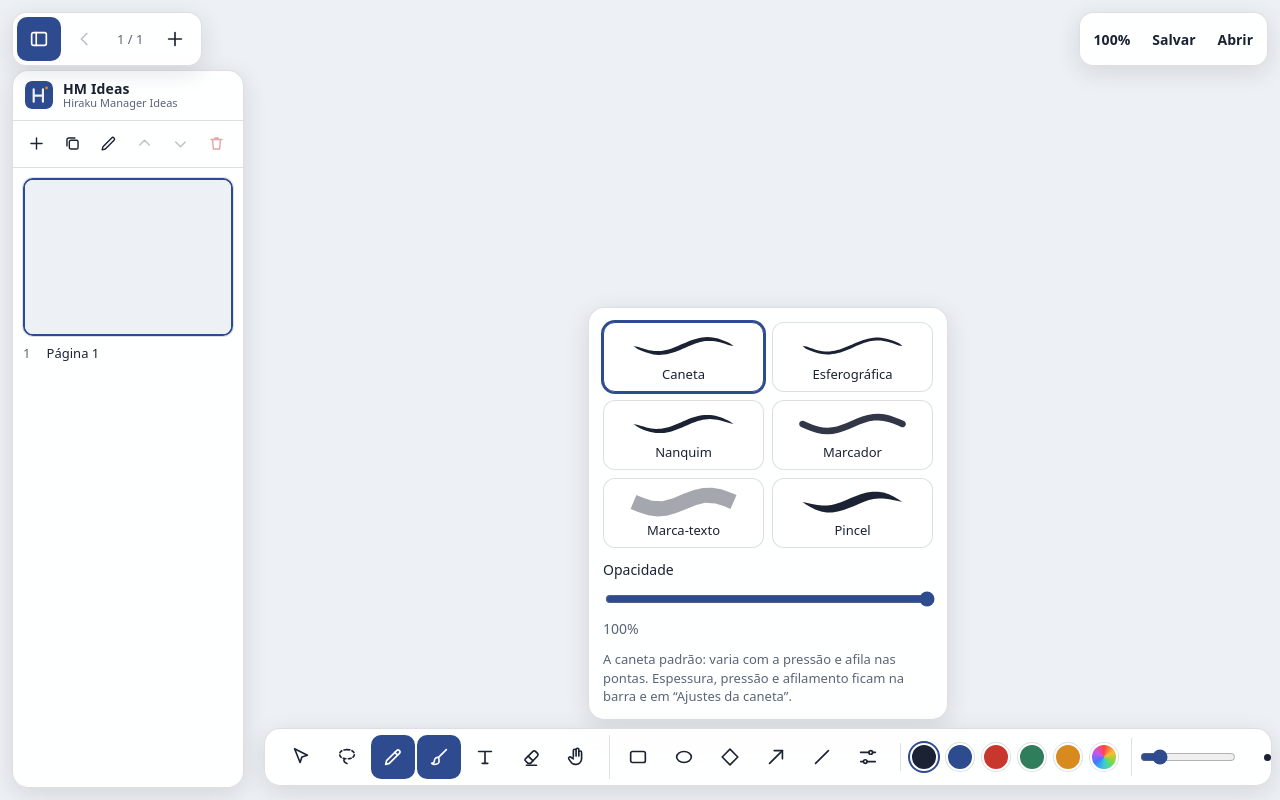
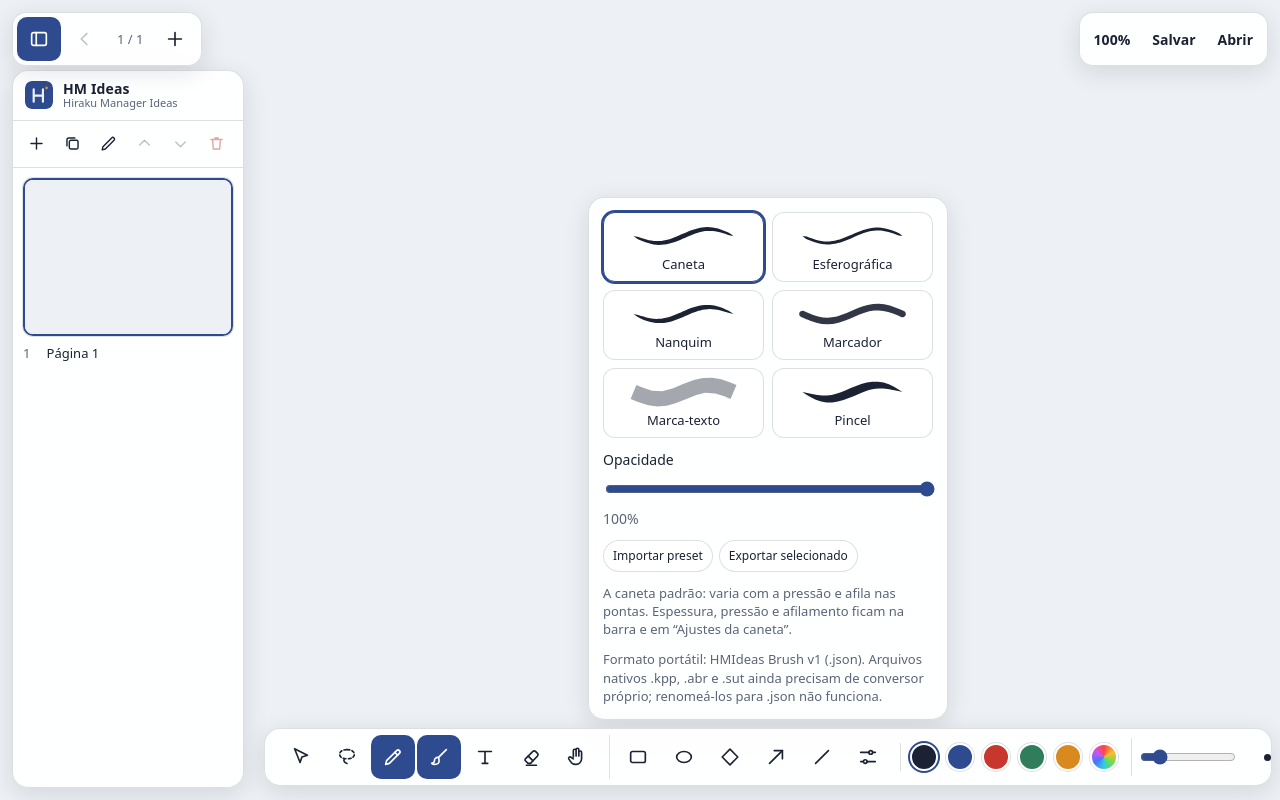
Before and after one commit to IcaropLira/HMIdeas, a React (Vite) app: page / in a window 1280 px wide. Both pictures are taken after a click on the button 439 px from the left and 757 px from the top of the page. Built offline with nearby package versions, Linux system fonts and the light colour scheme.

Commit message:
feat: import and export HMIdeas brush presets
Add validated portable brush preset JSON import/export and local persistence.

```diff
--- a/src/components/BrushPanel.tsx
+++ b/src/components/BrushPanel.tsx
@@ -1,12 +1,53 @@
-import { listBrushes, getBrush } from "../core/brushes";
+import { useEffect, useRef, useState } from "react";
+import { listBrushes, getBrush, hasBrush } from "../core/brushes";
+import { CUSTOM_BRUSH_STORAGE_KEY, importBrushes, loadCustomBrushes, parseBrushPack, serializeBrushPack, serializeBrushPreset } from "../core/brushPresets";
 import { useTool } from "../core/store";
+import { useUI } from "../core/ui";
 import { BrushPreview } from "./BrushPreview";
 
-/** Painel de pincéis: grade com pré-visualização + opacidade. */
+function downloadPreset(filename: string, content: string) {
+  const url = URL.createObjectURL(new Blob([content], { type: "application/json;charset=utf-8" }));
+  const a = document.createElement("a");
+  a.href = url;
+  a.download = filename;
+  a.click();
+  URL.revokeObjectURL(url);
+}
+
+/** Painel de pincéis: presets nativos, importados e exportação portátil. */
 export function BrushPanel() {
   const t = useTool();
+  const fileRef = useRef<HTMLInputElement>(null);
+  const [, refresh] = useState(0);
   const brushes = listBrushes();
   const current = getBrush(t.brush);
+  const custom = brushes.filter((b) => !["pen", "ballpoint", "ink", "marker", "highlighter", "brushpen"].includes(b.id));
+
+  useEffect(() => {
+    const saved = loadCustomBrushes(window.localStorage.getItem(CUSTOM_BRUSH_STORAGE_KEY));
+    if (saved.length) {
+      importBrushes(saved.filter((b) => !hasBrush(b.id)), listBrushes());
+      refresh((v) => v + 1);
+    }
+  }, []);
+
+  const saveCustom = () => {
+    const items = listBrushes().filter((b) => !["pen", "ballpoint", "ink", "marker", "highlighter", "brushpen"].includes(b.id));
+    window.localStorage.setItem(CUSTOM_BRUSH_STORAGE_KEY, JSON.stringify(items));
+  };
+
+  const importFile = async (file?: File) => {
+    if (!file) return;
+    try {
+      const incoming = parseBrushPack(await file.text());
+      const added = importBrushes(incoming, listBrushes());
+      saveCustom();
+      refresh((v) => v + 1);
+      useUI.getState().showToast(`Importado${added.length === 1 ? "" : "s"}: ${added.map((b) => b.label).join(", ")}.`);
+    } catch (err) {
+      useUI.getState().showToast(err instanceof Error ? err.message : "Não foi possível importar o preset.");
+    }
+  };
 
   return (
     <div className="panel" role="dialog" aria-label="Pincéis">
@@ -20,7 +61,7 @@ export function BrushPanel() {
             title={b.hint}
             onClick={() => {
               t.setBrush(b.id);
-              t.setTool("pen"); // escolher um pincel é querer desenhar com ele
+              t.setTool("pen");
             }}
           >
             <BrushPreview brush={b} color={t.color} width={t.width} sens={t.pressureSens} taper={t.taper} opacity={t.opacity} />
@@ -33,7 +74,14 @@ export function BrushPanel() {
         <input type="range" min={0.1} max={1} step={0.05} value={t.opacity} onChange={(e) => t.set({ opacity: +e.target.value })} />
         <output>{Math.round(t.opacity * 100)}%</output>
       </label>
+      <div className="brush-actions">
+        <button className="chip" type="button" onClick={() => fileRef.current?.click()}>Importar preset</button>
+        <button className="chip" type="button" onClick={() => downloadPreset(`${current.id}.hbrush.json`, serializeBrushPreset(current))}>Exportar selecionado</button>
+        {custom.length > 0 && <button className="chip" type="button" onClick={() => downloadPreset("hmideas-brushes.json", serializeBrushPack(custom))}>Exportar meus pincéis ({custom.length})</button>}
+        <input ref={fileRef} type="file" accept=".json,application/json" hidden onChange={(e) => { void importFile(e.target.files?.[0]); e.currentTarget.value = ""; }} />
+      </div>
       <p className="hint">{current.hint} Espessura, pressão e afilamento ficam na barra e em “Ajustes da caneta”.</p>
+      <p className="hint">Formato portátil: HMIdeas Brush v1 (.json). Arquivos nativos .kpp, .abr e .sut ainda precisam de conversor próprio; renomeá-los para .json não funciona.</p>
     </div>
   );
 }
--- /dev/null
+++ b/src/core/brushPresets.ts
@@ -0,0 +1,91 @@
+import { Brush, hasBrush, registerBrush } from "./brushes";
+
+export const BRUSH_PRESET_FORMAT = "hmideas-brush";
+export const BRUSH_PACK_FORMAT = "hmideas-brush-pack";
+export const BRUSH_PRESET_VERSION = 1;
+export const CUSTOM_BRUSH_STORAGE_KEY = "hmideas.custom-brushes.v1";
+
+export interface BrushPack {
+  format: typeof BRUSH_PACK_FORMAT;
+  version: typeof BRUSH_PRESET_VERSION;
+  brushes: Brush[];
+}
+
+const isRecord = (v: unknown): v is Record<string, unknown> =>
+  typeof v === "object" && v !== null && !Array.isArray(v);
+const isUnit = (v: unknown): v is number => typeof v === "number" && Number.isFinite(v) && v >= 0 && v <= 1;
+const isPositive = (v: unknown): v is number => typeof v === "number" && Number.isFinite(v) && v > 0 && v <= 100;
+const isColor = (v: unknown): v is string => typeof v === "string" && /^#[\da-f]{6}$/i.test(v);
+
+/** Valida um preset sem confiar no JSON importado. Rejeita tipos e valores fora da faixa. */
+export function isBrushPreset(value: unknown): value is Brush {
+  if (!isRecord(value)) return false;
+  return value.kind === "outline" &&
+    typeof value.id === "string" && /^[a-z0-9][a-z0-9_-]{0,47}$/i.test(value.id) &&
+    typeof value.label === "string" && value.label.trim().length > 0 && value.label.length <= 48 &&
+    isPositive(value.size) && isUnit(value.thinning) && isUnit(value.simThinning) &&
+    isUnit(value.smoothing) && isUnit(value.streamline) &&
+    (value.taper === null || isUnit(value.taper)) && typeof value.round === "boolean" &&
+    isUnit(value.opacity) && (value.blend === "normal" || value.blend === "multiply") &&
+    (value.defaultColor === undefined || isColor(value.defaultColor)) &&
+    typeof value.hint === "string" && value.hint.length <= 240;
+}
+
+/** Aceita um preset único ou um pacote JSON exportado pelo HMIdeas. */
+export function parseBrushPack(text: string): Brush[] {
+  let data: unknown;
+  try {
+    data = JSON.parse(text);
+  } catch {
+    throw new Error("O arquivo não é um JSON válido.");
+  }
+  if (!isRecord(data) || data.version !== BRUSH_PRESET_VERSION) {
+    throw new Error("Versão de preset não suportada. Esperado HMIdeas Brush v1.");
+  }
+  const brushes: unknown[] = data.format === BRUSH_PRESET_FORMAT
+    ? [data.brush]
+    : data.format === BRUSH_PACK_FORMAT && Array.isArray(data.brushes)
+      ? data.brushes
+      : [];
+  if (!brushes.length || brushes.length > 100 || !brushes.every(isBrushPreset)) {
+    throw new Error("Preset inválido. Importe um arquivo .json exportado pelo HMIdeas.");
+  }
+  return (brushes as Brush[]).map((b) => ({ ...b, defaultColor: b.defaultColor?.toUpperCase() }));
+}
+
+export function serializeBrushPreset(brush: Brush): string {
+  return JSON.stringify({ format: BRUSH_PRESET_FORMAT, version: BRUSH_PRESET_VERSION, brush }, null, 2) + "\n";
+}
+
+export function serializeBrushPack(brushes: Brush[]): string {
+  return JSON.stringify({ format: BRUSH_PACK_FORMAT, version: BRUSH_PRESET_VERSION, brushes }, null, 2) + "\n";
+}
+
+/** Carrega os presets locais, ignorando entradas corrompidas e IDs nativos. */
+export function loadCustomBrushes(raw: string | null): Brush[] {
+  if (!raw) return [];
+  try {
+    const data: unknown = JSON.parse(raw);
+    if (!Array.isArray(data)) return [];
+    return data.filter(isBrushPreset).filter((b) => !["pen", "ballpoint", "ink", "marker", "highlighter", "brushpen"].includes(b.id));
+  } catch {
+    return [];
+  }
+}
+
+/** Registra cópias com IDs próprios; um arquivo importado nunca substitui pincéis nativos. */
+export function importBrushes(incoming: Brush[], existing: Brush[]): Brush[] {
+  const known = new Set(existing.map((b) => b.id));
+  const added: Brush[] = [];
+  for (const source of incoming) {
+    const base = source.id.toLowerCase().replace(/[^a-z0-9_-]/g, "-").slice(0, 38) || "brush";
+    let id = base;
+    let suffix = 2;
+    while (known.has(id) || hasBrush(id)) id = `${base.slice(0, 38)}-${suffix++}`;
+    known.add(id);
+    const brush = { ...source, id, label: source.label.trim().slice(0, 48), hint: source.hint.slice(0, 240) };
+    registerBrush(brush);
+    added.push(brush);
+  }
+  return added;
+}
--- a/src/styles.css
+++ b/src/styles.css
@@ -349,3 +349,6 @@ body[data-sidebar="open"] { --side: 256px; }
   user-select: text;
 }
 .cp-grid { display: grid; grid-template-columns: repeat(6, 1fr); gap: 6px 0; justify-items: center; }
+
+.brush-actions { display: flex; flex-wrap: wrap; gap: 6px; }
+.brush-actions .chip { min-height: 32px; padding: 5px 9px; font-size: 12px; }
```
Also changed, not shown: 1 other file (tests, documents, lock files or other folders).
